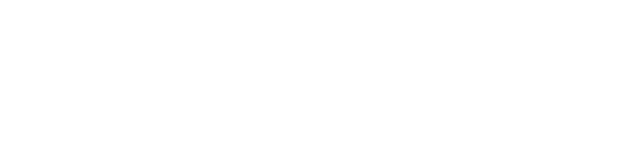
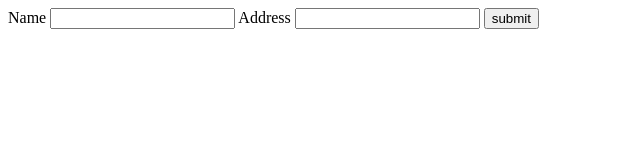
Before and after one commit to natitam1/go_projects, a plain HTML site: page go-server/static/form.html in a window 1280 px wide. Shown: the whole page, without its empty margins (0-640 px from the left). Drawn offline with Linux system fonts and the light colour scheme.

Commit message:
chore: add a smiple form

```diff
--- a/go-server/static/form.html
+++ b/go-server/static/form.html
@@ -3,7 +3,15 @@
   <head>
     <meta charset="UTF-8" />
     <meta name="viewport" content="width=device-width, initial-scale=1.0" />
-    <title>Static Go Website</title>
+    <title>Form | Go</title>
   </head>
-  <body></body>
+  <body>
+    <div>
+      <form action="/form" method="POST">
+        <label>Name</label> <input name="name" type="text" value="" />
+        <label>Address</label> <input name="address" type="text" value="" />
+        <input type="submit" value="submit" />
+      </form>
+    </div>
+  </body>
 </html>
```
